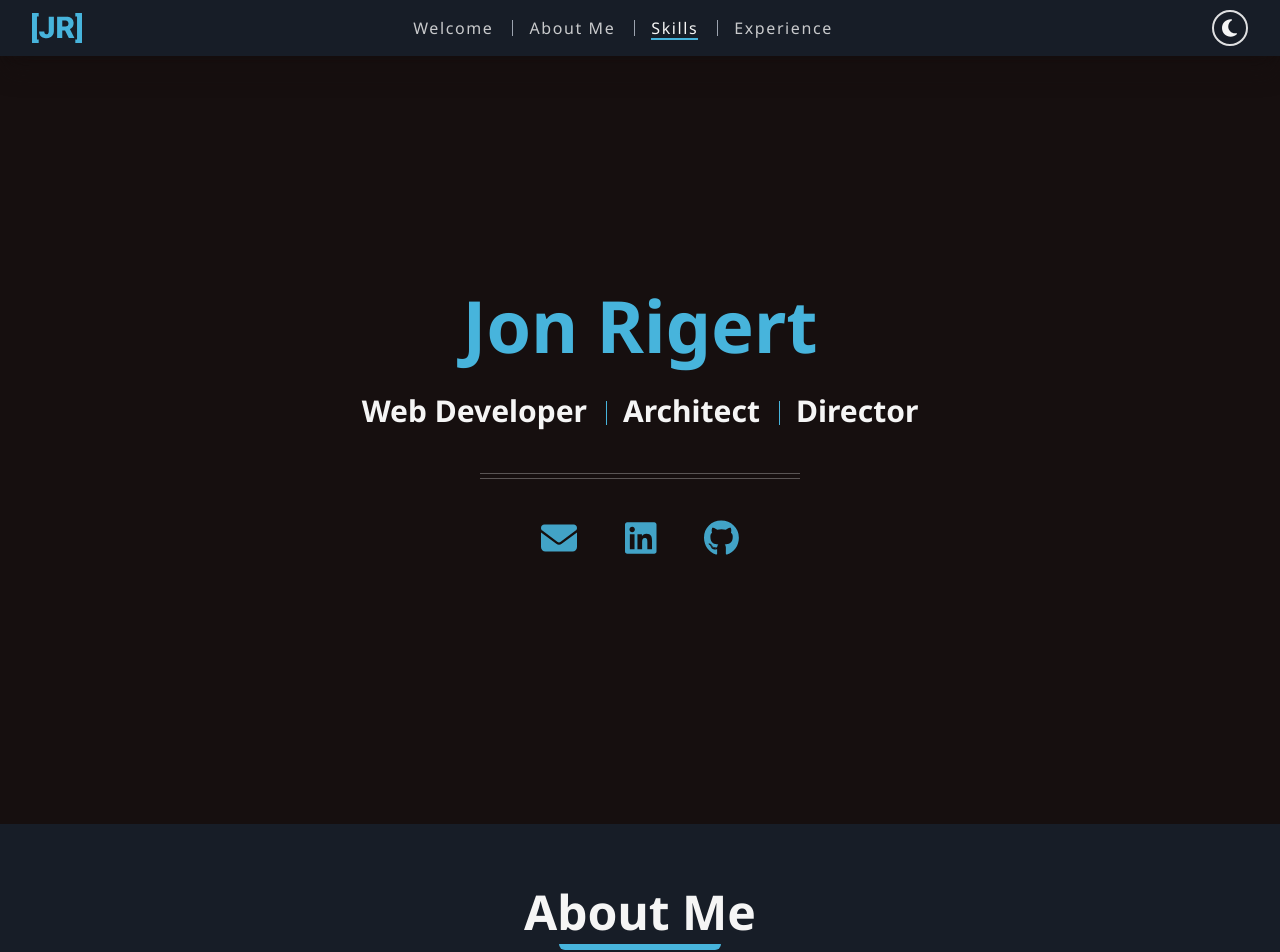
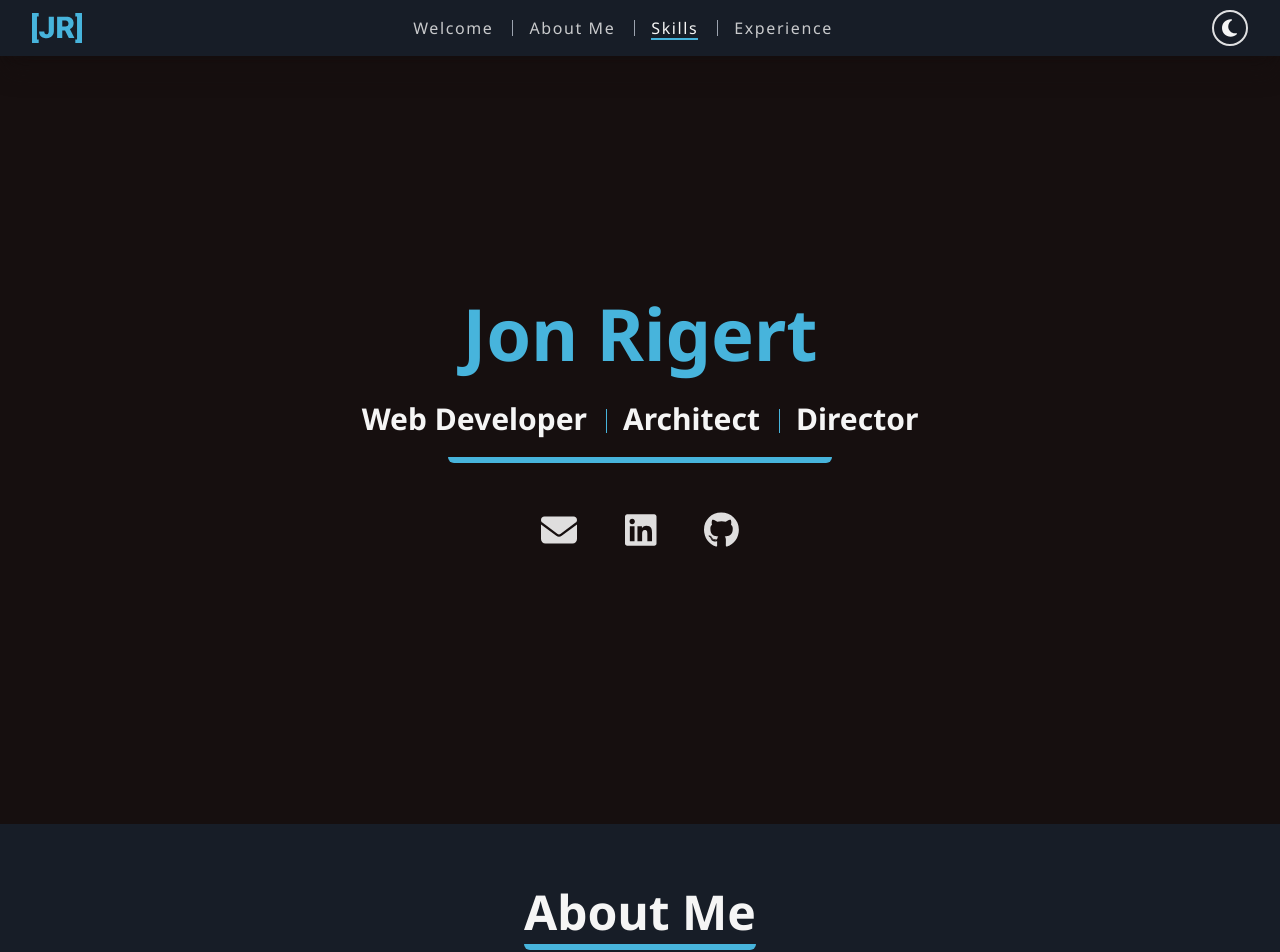
Before and after one commit to jrigert/portfolio, a Next.js app: page / in a window 1280 px wide. Shown: the top 952 px of the page. Built offline with nearby package versions, Linux system fonts and the light colour scheme.

Commit message:
more styling changes

```diff
--- a/src/components/ContactIcons.tsx
+++ b/src/components/ContactIcons.tsx
@@ -6,7 +6,7 @@ import { faEnvelope } from '@fortawesome/free-solid-svg-icons';
 import { faLinkedin, faGithub } from '@fortawesome/free-brands-svg-icons';
 
 const iconClassName =
-  'duration-250 cursor-pointer transition hover:scale-125 text-primary/90 hover:text-primary';
+  'duration-250 cursor-pointer transition hover:scale-125 text-foreground/90 hover:text-foreground';
 
 export interface ContactIconsProps extends WithClassName {}
 
--- a/src/components/PageSectionHeading.tsx
+++ b/src/components/PageSectionHeading.tsx
@@ -1,6 +1,7 @@
 'use client';
 
 import { Heading } from '@/components/core/Heading';
+import { Underline } from '@/components/core/Underline';
 import { useEnterAnimation } from '@/hooks/animation/useEnterAnimation';
 import { classNames } from '@/utils/style';
 import { FunctionComponent } from 'react';
@@ -36,7 +37,7 @@ export const PageSectionHeading: FunctionComponent<PageSectionHeadingProps> = (
         <Heading tag="h2" className="mb-2">
           {title}
         </Heading>
-        <div className="h-1.5 w-[70%] rounded-b-xl bg-primary"></div>
+        <Underline />
       </div>
     </div>
   );
--- /dev/null
+++ b/src/components/core/Underline.tsx
@@ -0,0 +1,17 @@
+import { WithClassName } from '@/types/props';
+import { classNames } from '@/utils/style';
+import type { FunctionComponent } from 'react';
+
+export interface UnderlineProps extends WithClassName {
+  fullWidth?: boolean;
+}
+
+export const Underline: FunctionComponent<UnderlineProps> = (props) => {
+  const { className } = props;
+
+  return (
+    <div
+      className={classNames('h-1.5 w-full rounded-b-xl bg-primary', className)}
+    />
+  );
+};
--- a/src/pages/home/Welcome.tsx
+++ b/src/pages/home/Welcome.tsx
@@ -3,7 +3,7 @@
 import { FadeInContainer } from '@/components/animation/FadeInContainer';
 import { ContactIcons } from '@/components/ContactIcons';
 import { Heading } from '@/components/core/Heading';
-import { HorizontalDivider } from '@/components/core/HorizontalDivider';
+import { Underline } from '@/components/core/Underline';
 import { VerticalDivider } from '@/components/core/VerticalDivider';
 import { PageSection } from '@/components/PageSection';
 import { useAnimate } from '@/hooks/animation/useAnimate';
@@ -60,16 +60,9 @@ export const HomeWelcome: FunctionComponent<HomePageSectionProps> = (props) => {
         Web Developer {Divider} Architect {Divider} Director
       </p>
 
-      <HorizontalDivider
-        color="foreground"
-        className={classNames(
-          'mb-6 mt-8 transition duration-1000',
-          dividerAnimationClass,
-        )}
-      />
-
       <FadeInContainer className="duration-[2s]">
-        <ContactIcons className="mt-4" />
+        <Underline className="mt-2 w-96" />
+        <ContactIcons className="mt-12" />
       </FadeInContainer>
     </PageSection>
   );
```
